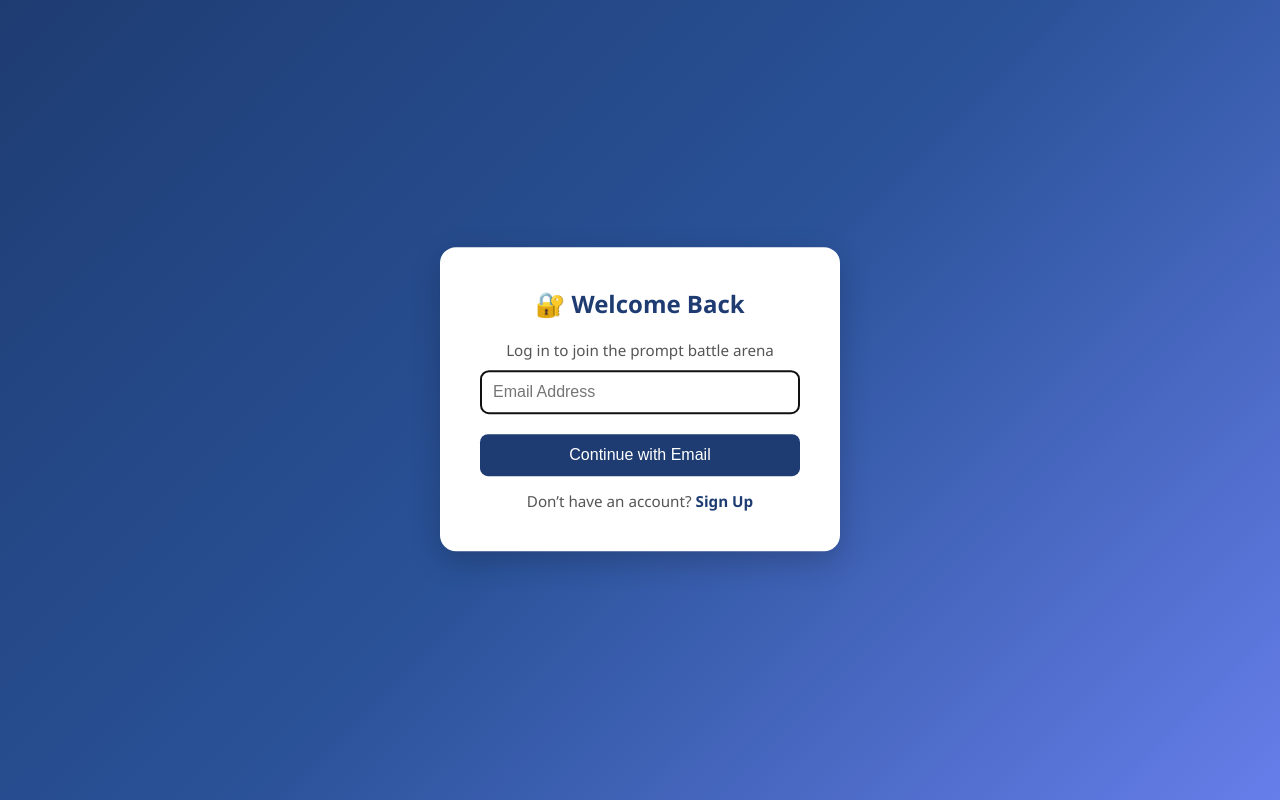
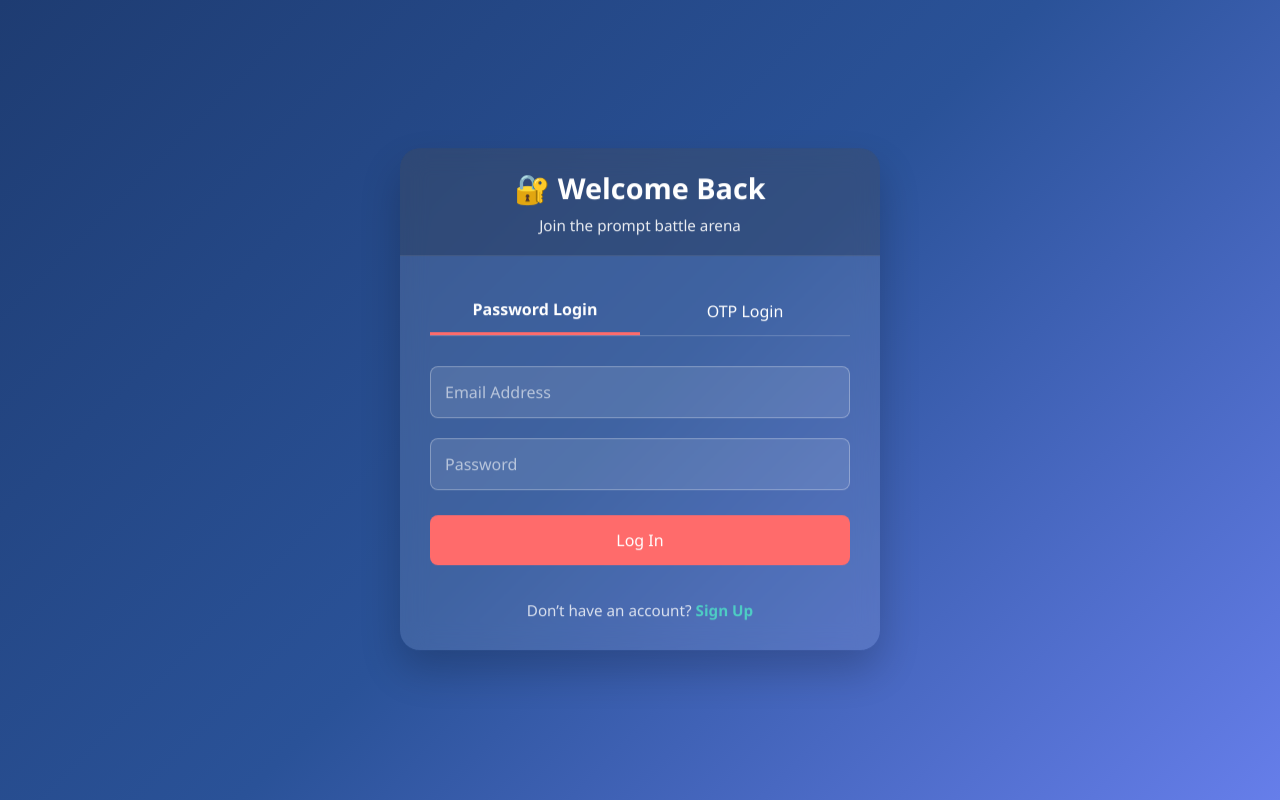
Before and after one commit to mayilairajesh/Prompt_Arena, a Flask app: page /login in a window 1280 px wide. Run offline with Flask 3, Linux system fonts and the light colour scheme.

Commit message:
'updates'

```diff
--- a/code/app.py
+++ b/code/app.py
@@ -147,6 +147,7 @@ def signup():
         last_name = request.form['last_name']
         email = request.form['email']
         mobile_number = request.form.get('mobile_number')
+        password = request.form['password']
 
         existing_user = User.query.filter_by(email=email).first()
         if existing_user:
@@ -159,6 +160,8 @@ def signup():
             email=email,
             mobile_number=mobile_number
         )
+        new_user.set_password(password)  # Hash and save password
+
         db.session.add(new_user)
         db.session.commit()
         flash('Account created successfully. Please log in.')
@@ -260,6 +263,23 @@ def google_login():
     login_user(user)
     flash(f"🎉 Welcome, {first_name}! You're logged in with Gmail.")
     return redirect(url_for("welcome"))
+
+@app.route('/login/password', methods=['GET', 'POST'])
+def login_with_password():
+    if request.method == 'POST':
+        email = request.form['email']
+        password = request.form['password']
+
+        user = User.query.filter_by(email=email).first()
+        if user and user.check_password(password):
+            login_user(user)
+            flash('✅ Logged in successfully!')
+            return redirect(url_for('welcome'))
+        else:
+            flash('❌ Invalid email or password.')
+            return redirect(url_for('login_with_password'))
+
+    return render_template('login.html')  # Or a dedicated template
 
 @app.route('/welcome')
 @login_required
--- a/code/templates/login.html
+++ b/code/templates/login.html
@@ -3,25 +3,35 @@
 <head>
     <meta charset="UTF-8">
     <title>Login - PromptArena</title>
-    <link rel="stylesheet" href="{{ url_for('static', filename='styles.css') }}">
+    <meta name="viewport" content="width=device-width, initial-scale=1.0">
     <style>
-        .auth-container {
+        /* Global Styles */
+        * {
+            margin: 0;
+            padding: 0;
+            box-sizing: border-box;
+            font-family: 'Segoe UI', Tahoma, Geneva, Verdana, sans-serif;
+        }
+
+        body {
+            background: linear-gradient(135deg, #1e3c72, #2a5298, #667eea);
+            color: white;
+            min-height: 100vh;
             display: flex;
             justify-content: center;
             align-items: center;
-            min-height: 100vh;
-            background: linear-gradient(135deg, #1e3c72, #2a5298, #667eea);
-            font-family: 'Segoe UI', Tahoma, Geneva, Verdana, sans-serif;
+            padding: 20px;
         }
 
-        .auth-box {
-            background: white;
-            padding: 40px;
-            border-radius: 16px;
-            box-shadow: 0 10px 30px rgba(0, 0, 0, 0.2);
+        /* Auth Container */
+        .auth-container {
             width: 100%;
-            max-width: 400px;
-            text-align: center;
+            max-width: 480px;
+            background: rgba(255, 255, 255, 0.1);
+            backdrop-filter: blur(12px);
+            border-radius: 20px;
+            box-shadow: 0 20px 40px rgba(0, 0, 0, 0.2);
+            overflow: hidden;
             transform: translateY(0);
             animation: float 6s ease-in-out infinite;
         }
@@ -31,72 +41,138 @@
             50% { transform: translateY(-10px); }
         }
 
-        h2 {
-            margin-bottom: 20px;
-            color: #1e3c72;
-            font-size: 1.5em;
+        .auth-header {
+            background: rgba(0, 0, 0, 0.2);
+            padding: 20px;
+            text-align: center;
+            border-bottom: 1px solid rgba(255, 255, 255, 0.1);
         }
 
-        p {
-            color: #555;
+        .auth-header h2 {
+            font-size: 1.8em;
+            margin-bottom: 8px;
+        }
+
+        .auth-header p {
+            font-size: 0.95em;
+            opacity: 0.9;
+        }
+
+        .auth-body {
+            padding: 30px;
+        }
+
+        /* Flash Messages */
+        .flash-messages {
+            margin: 10px 0;
+            padding: 12px;
+            background: rgba(255, 255, 255, 0.15);
+            border-radius: 8px;
             font-size: 0.95em;
         }
 
-        input[type="email"], input[type="text"] {
-            width: 100%;
-            padding: 12px;
-            margin: 10px 0;
-            border: 1px solid #ccc;
-            border-radius: 8px;
-            font-size: 1em;
-            box-sizing: border-box;
-        }
-
-        button {
-            background: #1e3c72;
-            color: white;
-            border: none;
-            padding: 12px 20px;
-            border-radius: 8px;
-            cursor: pointer;
-            font-size: 1em;
-            width: 100%;
-            margin-top: 10px;
-            transition: background 0.3s;
-        }
-
-        button:hover {
-            background: #1a3365;
-        }
-
-        .flash-messages {
-            margin: 10px 0;
-        }
-
         .flash-messages .error {
-            background: #f8d7da;
-            color: #721c24;
-            padding: 10px;
-            border-radius: 8px;
-            border: 1px solid #f5c6cb;
+            color: #ff6b6b;
         }
 
         .flash-messages .info {
-            background: #d1ecf1;
-            color: #0c5460;
-            padding: 10px;
+            color: #4ecdc4;
+        }
+
+        /* Tabs for Login Methods */
+        .tab-buttons {
+            display: flex;
+            border-bottom: 1px solid rgba(255, 255, 255, 0.2);
+            margin-bottom: 20px;
+        }
+
+        .tab-btn {
+            flex: 1;
+            padding: 12px;
+            background: transparent;
+            border: none;
+            color: white;
+            font-size: 1em;
+            cursor: pointer;
+            transition: all 0.3s;
+        }
+
+        .tab-btn.active {
+            border-bottom: 3px solid #ff6b6b;
+            font-weight: 600;
+        }
+
+        /* Forms */
+        .login-tab {
+            display: none;
+        }
+
+        .login-tab.active {
+            display: block;
+        }
+
+        input[type="email"],
+        input[type="password"] {
+            width: 100%;
+            padding: 14px;
+            margin: 10px 0;
+            border: 1px solid rgba(255, 255, 255, 0.3);
             border-radius: 8px;
-            border: 1px solid #bee5eb;
+            background: rgba(255, 255, 255, 0.1);
+            color: white;
+            font-size: 1em;
+        }
+
+        input::placeholder {
+            color: rgba(255, 255, 255, 0.6);
+        }
+
+        button[type="submit"],
+        .gmail-btn {
+            width: 100%;
+            padding: 14px;
+            margin: 15px 0;
+            border: none;
+            border-radius: 8px;
+            font-size: 1em;
+            cursor: pointer;
+            transition: transform 0.3s, box-shadow 0.3s;
+        }
+
+        button[type="submit"] {
+            background: #ff6b6b;
+            color: white;
+        }
+
+        button[type="submit"]:hover {
+            transform: translateY(-2px);
+            box-shadow: 0 6px 12px rgba(0, 0, 0, 0.2);
+        }
+
+        .gmail-btn {
+            background: white;
+            color: #333;
+            display: flex;
+            align-items: center;
+            justify-content: center;
+            gap: 10px;
+            font-weight: 600;
+        }
+
+        .gmail-btn:hover {
+            transform: translateY(-2px);
+            box-shadow: 0 6px 12px rgba(0, 0, 0, 0.15);
         }
 
         .link-text {
-            margin-top: 15px;
+            text-align: center;
+            margin-top: 20px;
             font-size: 0.95em;
-            color: #555;
+            color: rgba(255, 255, 255, 0.8);
         }
 
         .link-text a {
-            color: #1e3c72;
+            color: #4ecdc4;
             text-decoration: none;
             font-weight: 600;
         }
@@ -104,29 +180,18 @@
         .link-text a:hover {
             text-decoration: underline;
         }
-
-        .or-divider {
-            margin: 20px 0;
-            display: flex;
-            align-items: center;
-            color: #888;
-            font-size: 0.9em;
-        }
-
-        .or-divider hr {
-            flex: 1;
-            border: 0;
-            border-top: 1px solid #ddd;
-        }
     </style>
 </head>
 <body>
 
 <div class="auth-container">
-    <div class="auth-box">
+    <div class="auth-header">
         <h2>🔐 Welcome Back</h2>
-        <p>Log in to join the prompt battle arena</p>
+        <p>Join the prompt battle arena</p>
+    </div>
 
+    <div class="auth-body">
+        <!-- Flash Messages -->
         {% with messages = get_flashed_messages(with_categories=true) %}
             {% if messages %}
                 <div class="flash-messages">
@@ -137,36 +202,53 @@
             {% endif %}
         {% endwith %}
 
-        <form method="POST" action="{{ url_for('login') }}">
-            <input
-                type="email"
-                name="email"
-                placeholder="Email Address"
-                required
-                autofocus
-            >
-            <button type="submit">Continue with Email</button>
-        </form>
-
-        {% if config['GOOGLE_LOGIN_ENABLED'] %}
-        <div class="or-divider">
-            <hr> or <hr>
+        <!-- Tab Buttons -->
+        <div class="tab-buttons">
+            <button type="button" class="tab-btn active" onclick="showTab('password')">Password Login</button>
+            <button type="button" class="tab-btn" onclick="showTab('otp')">OTP Login</button>
         </div>
 
-        <!-- Gmail Login Button (Placeholder for now) -->
-        <button
-            onclick="window.location.href='{{ url_for('google.login') }}'"
-            style="background: white; color: #333; border: 1px solid #ddd; display: flex; align-items: center; justify-content: center; gap: 10px;">
+        <!-- Password Login Form -->
+        <div id="password-form" class="login-tab active">
+            <form method="POST" action="{{ url_for('login_with_password') }}">
+                <input type="email" name="email" placeholder="Email Address" required>
+                <input type="password" name="password" placeholder="Password" required>
+                <button type="submit">Log In</button>
+            </form>
+        </div>
+
+        <!-- OTP Login Form -->
+        <div id="otp-form" class="login-tab">
+            <form method="POST" action="{{ url_for('login') }}">
+                <input type="email" name="email" placeholder="Email Address" required>
+                <button type="submit">Send OTP</button>
+            </form>
+        </div>
+
+        <!-- Gmail Login -->
+        {% if config['GOOGLE_LOGIN_ENABLED'] %}
+        <button class="gmail-btn" onclick="window.location.href='{{ url_for('google.login') }}'">
             <img src="https://upload.wikimedia.org/wikipedia/commons/c/c1/Google_%22G%22_logo.svg" alt="Gmail" width="20">
             Continue with Gmail
         </button>
         {% endif %}
 
+        <!-- Sign Up Link -->
         <div class="link-text">
             Don’t have an account? <a href="{{ url_for('signup') }}">Sign Up</a>
         </div>
     </div>
 </div>
 
+<script>
+function showTab(tab) {
+    document.querySelectorAll('.login-tab').forEach(el => el.classList.remove('active'));
+    document.querySelectorAll('.tab-btn').forEach(el => el.classList.remove('active'));
+
+    document.getElementById(tab + '-form').classList.add('active');
+    document.querySelector(`.tab-btn:nth-child(${tab === 'password' ? '1' : '2'})`).classList.add('active');
+}
+</script>
+
 </body>
 </html>
```
Also changed, not shown: code/models.py (+21 -3 lines), code/templates/signup.html (+112 -65 lines).
